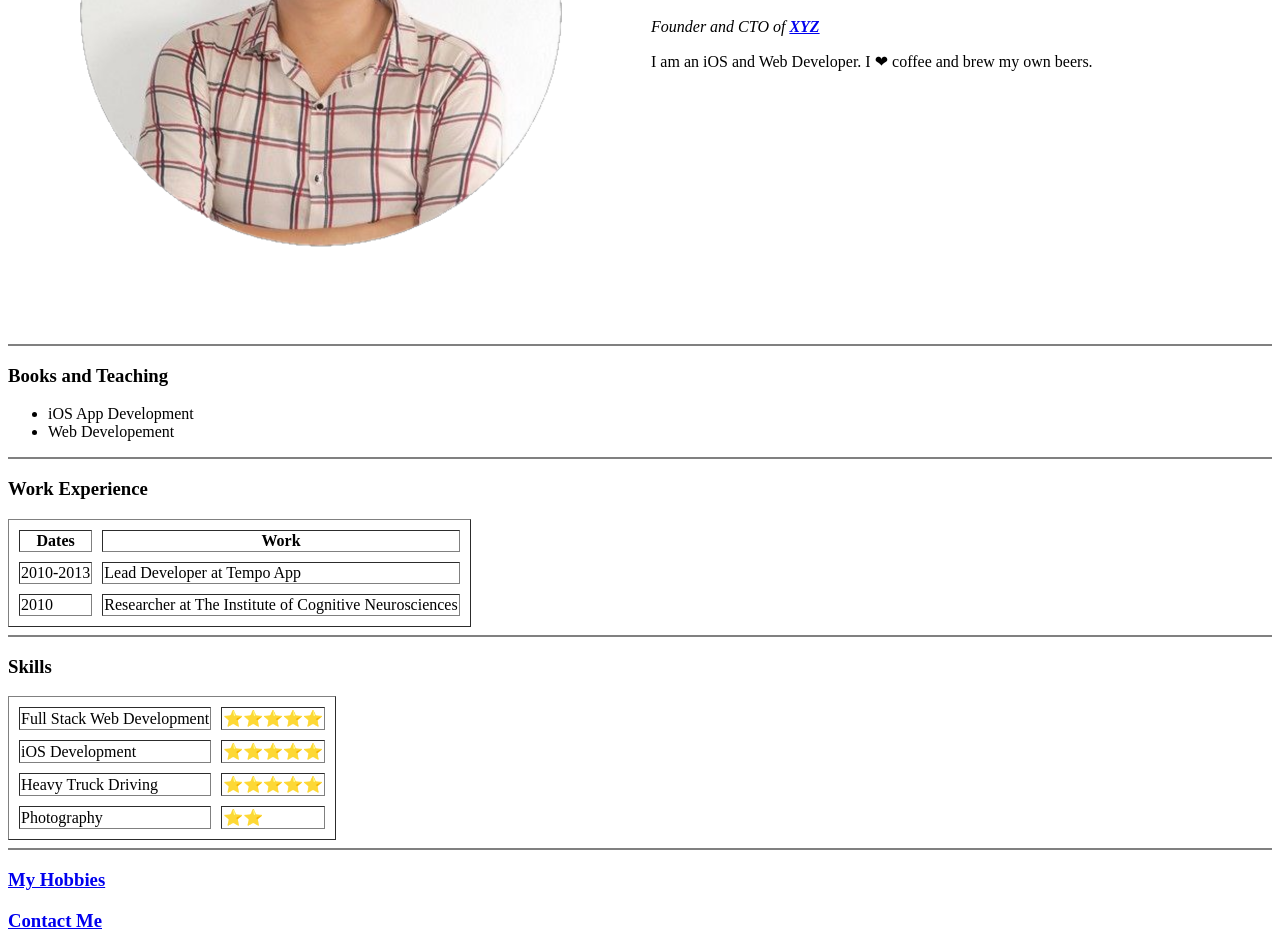
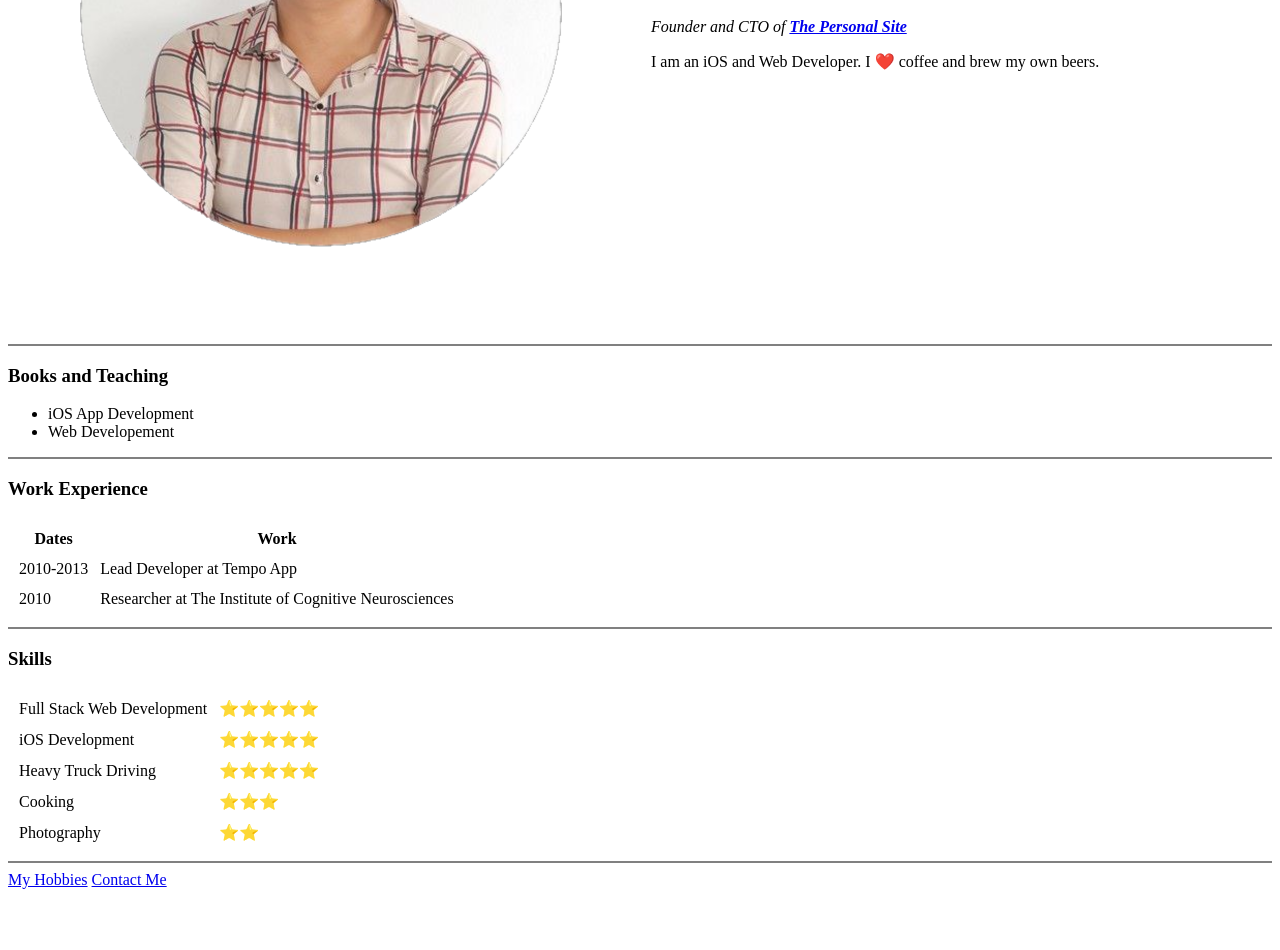
Before and after one commit to KennyShawn/cv, a plain HTML site: page index.html in a window 1280 px wide. Shown: the part 318-1268 px from the top of the page. After the commit the page ends 1215 px from the top, so only its background shows below. Drawn offline with Linux system fonts and the light colour scheme.

Commit message:
Update index.html

```diff
--- a/index.html
+++ b/index.html
@@ -4,16 +4,18 @@
 <head>
   <meta charset="utf-8">
   <title>Sawhan's Personal Site</title>
+  <link rel="stylesheet" href="css/styles.css">
+
 </head>
 
 <body>
   <table cellspacing="20">
     <tr>
-      <td><img src="images/sawhan.png" alt="Myanmar Smart Guy"></td>
+      <td><img src="images/sawhan.png" alt="Sawhan's Profile Picture"></td>
       <td>
         <h1>Sawhan</h1>
-        <p><em>Founder and CTO of <strong><a href="https://www.xyz.com/">XYZ</a></strong></em></p>
-        <p>I am an iOS and Web Developer. I ❤ coffee and brew my own beers.</p>
+        <p><em>Founder and CTO of <strong><a href="https://kennyshawn.github.io/cv/">The Personal Site</a></strong></em></p>
+        <p>I am an iOS and Web Developer. I ❤️ coffee and brew my own beers.</p>
       </td>
     </tr>
   </table>
@@ -25,10 +27,10 @@
     <li>iOS App Development</li>
     <li>Web Developement</li>
   </ul>
- <hr noshade>
+  <hr noshade>
   <h3>Work Experience</h3>
 
-  <table border="1" cellspacing="10">
+  <table cellspacing="10">
     <thead>
       <tr>
         <th>Dates</th>
@@ -51,7 +53,7 @@
   </table>
   <hr noshade>
   <h3>Skills</h3>
-  <table border="1" cellspacing="10">
+  <table cellspacing="10">
     <tbody>
       <tr>
         <td>Full Stack Web Development</td>
@@ -66,15 +68,19 @@
         <td>⭐⭐⭐⭐⭐</td>
       </tr>
       <tr>
+        <td>Cooking</td>
+        <td>⭐⭐⭐</td>
+      </tr>
+      <tr>
         <td>Photography</td>
         <td>⭐⭐</td>
       </tr>
     </tbody>
   </table>
   <hr noshade>
-  <h3><a href="hobbies.html">My Hobbies</a></h3>
+  <a href="hobbies.html">My Hobbies</a>
 
-  <h3><a href="contact-me.html">Contact Me</a></h3>
+  <a href="contact-me.html">Contact Me</a>
 
 </body>
 
```
